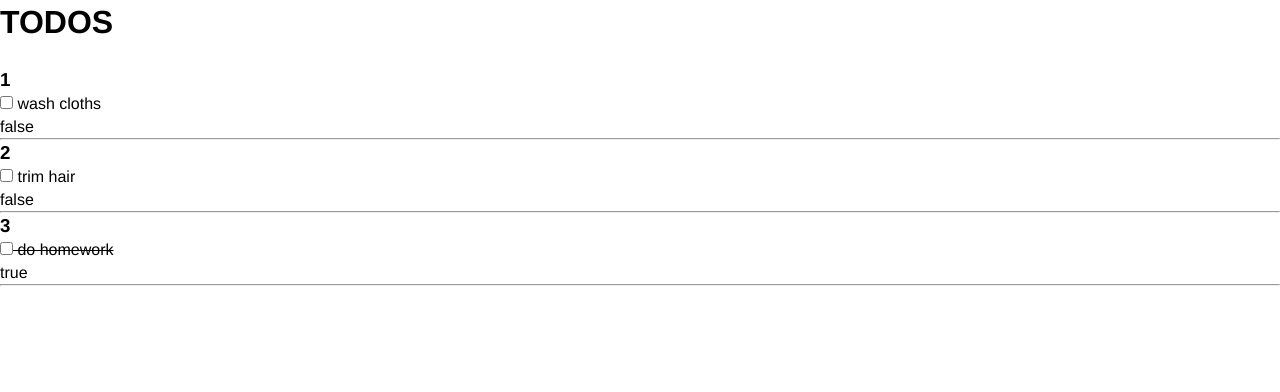
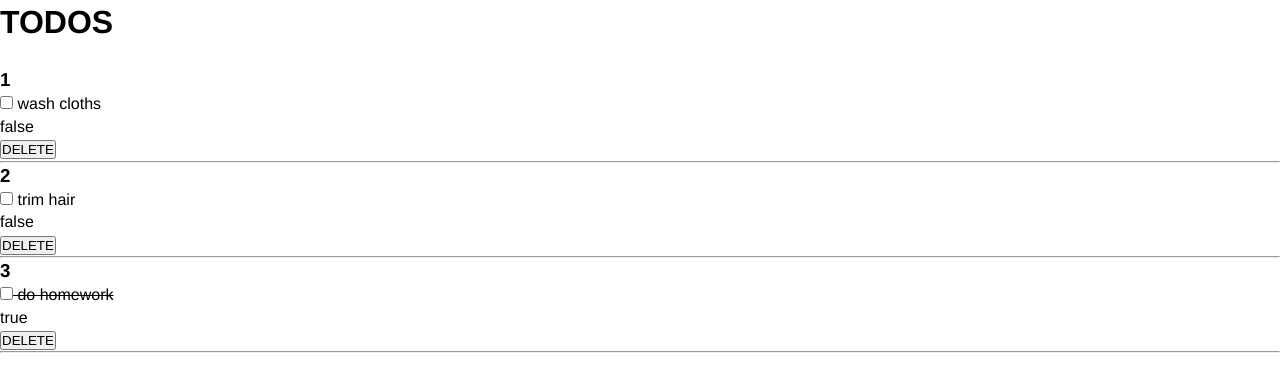
Before and after one commit to nikheal25/vue-first, a Vue app: page / in a window 1280 px wide. Shown: the top 392 px of the page. Built offline with nearby package versions, Linux system fonts and the light colour scheme.

Commit message:
Emit working - dleting items

```diff
--- a/src/App.vue
+++ b/src/App.vue
@@ -1,6 +1,6 @@
 <template>
   <div id="app">
-    <Todos v-bind:todos="todoList" />
+    <Todos v-bind:todos="todoList" v-on:del-todo="deleteToDo" />
   </div>
 </template>
 
@@ -23,6 +23,12 @@ export default {
         { id: 3, title: "do homework", completed: true }
       ]
     };
+  },
+  methods: {
+    deleteToDo(id) {
+      this.todoList = this.todoList.filter(todo => todo.id !== id);
+      console.log(id);
+    }
   }
 };
 </script>
--- a/src/components/TodoItem.vue
+++ b/src/components/TodoItem.vue
@@ -5,6 +5,7 @@
       {{dataItem.title}}
     </p>
     <p>{{dataItem.completed}}</p>
+    <button @click="$emit('delete-todo', dataItem.id)">DELETE</button>
   </div>
 </template>
 
--- a/src/components/Todos.vue
+++ b/src/components/Todos.vue
@@ -4,7 +4,7 @@
     <br />
     <div v-for="item in todos" v-bind:key="item.id">
       <h3>{{item.id}}</h3>
-      <TodoItem v-bind:dataItem="item" />
+      <TodoItem v-bind:dataItem="item" v-on:delete-todo="$emit('del-todo', item.id)" />
       <hr />
     </div>
   </div>
```
